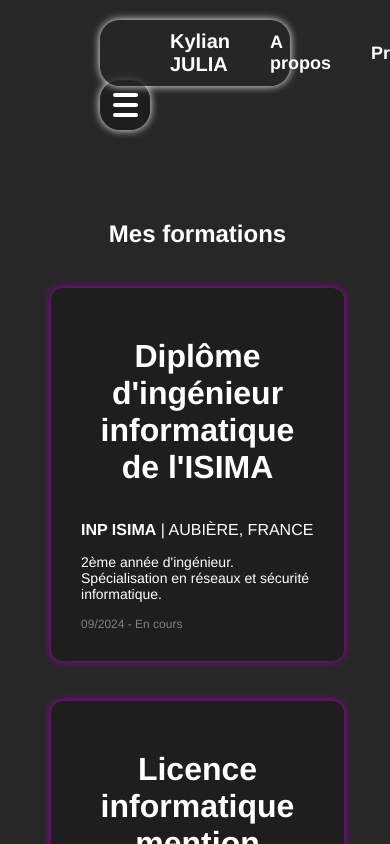
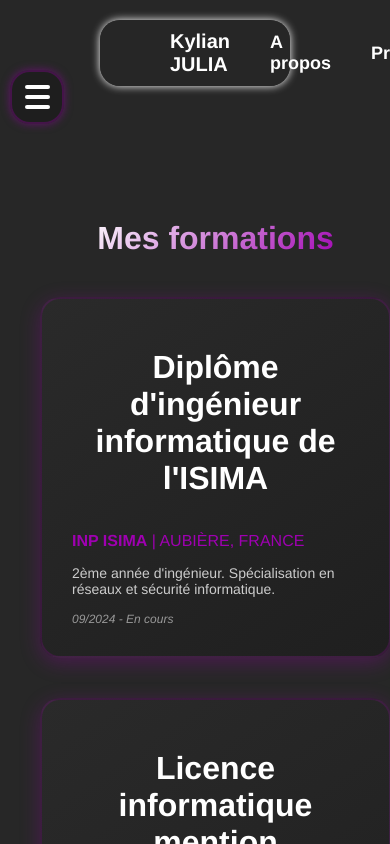
Before and after one commit to kylianjoff/kylianjulia, an Angular app in the folder kylianjulia/: page /about in a window 390 px wide. Shown: the top 844 px of the page. Built offline with nearby package versions, Linux system fonts and the light colour scheme; what ngx-markdown would draw is missing.

Commit message:
Refonte style about

```diff
--- a/kylianjulia/src/app/about/about.css
+++ b/kylianjulia/src/app/about/about.css
@@ -1,6 +1,8 @@
 main {
     margin-top: 80px;
     margin-bottom: 40px;
+    background: #272727;
+    min-height: 100vh;
 }
 
 .menu {
@@ -10,8 +12,8 @@ main {
     border-radius: 20px;
     background-color: #1e1e1edb;
     color: #fff;
-    box-shadow: 0 0 8px #fff;
-    border: none;
+    box-shadow: 0 0 8px rgba(159, 0, 177, 0.5);
+    border: 2px solid rgba(159, 0, 177, 0.3);
     cursor: pointer;
     display: flex;
     align-items: center;
@@ -19,6 +21,12 @@ main {
     justify-content: center;
     font-size: 24px;
     z-index: 100;
+    transition: all 0.3s ease;
+}
+
+.menu:hover {
+    box-shadow: 0 0 15px rgba(159, 0, 177, 0.7);
+    border-color: #9f00b1;
 }
 
 .menu-btn {
@@ -36,6 +44,11 @@ main {
     background-color: #fff;
     border-radius: 2px;
     margin: 3px 0;
+    transition: background-color 0.3s ease;
+}
+
+.menu:hover .menu-bar {
+    background-color: #9f00b1;
 }
 
 .menu-content {
@@ -50,53 +63,178 @@ main {
     color: #fff;
     text-decoration: none;
     font-size: 18px;
-    transition: color 0.3s;
+    transition: color 0.3s ease;
+}
+
+.menu-content a:hover {
+    color: #9f00b1;
 }
 
 /* Contenu de la page */
-
 .content {
-    padding : 20px;
+    padding: 20px;
     margin: 0 80px;
     display: flex;
     flex-direction: column;
-    gap: 40px;
+    gap: 80px;
 }
 
 section h2 {
     font-size: 32px;
     margin: 20px 0;
     text-align: center;
+    color: #fff;
 }
 
-.formation, .experience {
+/* Sections formations et expériences */
+.c-formation, .c-experience {
+    width: 50vw;
+    margin: 10px auto;
+    padding: 20px 0;
+    color: #fff;
     display: flex;
-    flex-direction: row;
+    flex-direction: column;
+    align-items: center;
+    position: relative;
 }
 
-.col-g {
-    width: 20vw;
-    text-align: right;
-    margin: 0 20px;
+.c-formation h1,
+.c-experience h1 {
+    position: sticky;
+    top: 10vh;
+    z-index: 10;
+    padding: 10px 0;
+    margin-top: 80px;
+    margin-bottom: 30px;
+    font-size: clamp(2rem, 5vw, 3rem);
+    background: linear-gradient(135deg, #ffffff 0%, #9f00b1 100%);
+    -webkit-background-clip: text;
+    -webkit-text-fill-color: transparent;
+    background-clip: text;
 }
 
-.col-d {
-    width: 80vw;
-    text-align: left;
-    margin: 0 20px;
+.c-formation__list,
+.c-experience__list {
+    list-style: none;
+    padding: 0;
+    margin: 0;
+    display: grid;
+    grid-gap: 40px;
+    position: relative;
+    padding-bottom: 50vh;
+}
+
+.c-formation__item,
+.c-experience__item {
+    position: sticky;
+    top: 30vh;
+    background: linear-gradient(145deg, #2a2a2a 0%, #1f1f1f 100%);
+    border-radius: 20px;
+    padding: 30px;
+    color: #fff;
+    box-shadow: 0 5px 20px rgba(159, 0, 177, 0.3);
+    border: 2px solid rgba(159, 0, 177, 0.2);
+    width: 100%;
+    box-sizing: border-box;
+    min-height: 300px;
+    margin: 0 auto;
+    transition: transform 0.5s ease, box-shadow 0.5s ease;
+}
+
+.c-formation__item:hover,
+.c-experience__item:hover {
+    border-color: #9f00b1;
+    box-shadow: 0 10px 30px rgba(159, 0, 177, 0.5);
+}
+
+.c-formation__item-info,
+.c-experience__item-info {
+    display: flex;
+    flex-direction: column;
+    justify-content: center;
+    gap: 15px;
+    overflow: hidden;
+}
+
+.c-experience__item-info ul {
+    list-style: none;
+    padding: 0;
+    margin: 15px 0;
+}
+
+.c-experience__item-info ul li {
+    position: relative;
+    padding-left: 25px;
+    margin-bottom: 8px;
+    font-size: 14px;
+    line-height: 1.4;
+    color: #fff;
+    transition: color 0.3s ease;
+}
+
+.c-experience__item-info ul li::before {
+    content: "➜";
+    position: absolute;
+    left: 0;
+    top: 0;
+    color: #fff;
+    font-weight: bold;
+    transition: color 0.3s ease, transform 0.2s ease;
+}
+
+.c-experience__item-info ul li:hover::before {
+    color: #9f00b1;
+    transform: translateX(3px);
+}
+
+.c-formation__item-title,
+.c-experience__item-title {
+    font-size: 28px;
+    font-weight: bold;
+    color: #fff;
+}
+
+.c-formation__item-subtitle,
+.c-experience__item-subtitle {
+    font-size: 16px;
+    text-transform: uppercase;
+    color: #9f00b1;
+}
+
+.c-formation__item-excerpt,
+.c-experience__item-excerpt {
+    font-size: 14px;
+    color: #ccc;
+}
+
+.c-formation__item-period,
+.c-experience__item-period {
+    font-size: 12px;
+    color: #999;
+    font-style: italic;
 }
 
 /* Section compétences */
-
 #competences {
     display: flex;
     flex-direction: column;
     align-items: center;
-  gap: 40px;
-  width: 50vw;
-  margin: auto;
+    gap: 60px;
+    width: 100%;
+    max-width: 1200px;
+    margin: 40px auto;
+    padding: 40px 20px;
     color: white;
     background: #272727;
+}
+
+#competences h2 {
+    font-size: clamp(2rem, 5vw, 3rem);
+    background: linear-gradient(135deg, #ffffff 0%, #9f00b1 100%);
+    -webkit-background-clip: text;
+    -webkit-text-fill-color: transparent;
+    background-clip: text;
+    margin-bottom: 20px;
 }
 
 .competence {
@@ -107,42 +245,57 @@ section h2 {
 }
 
 .competence h3 {
+    font-size: 1.5rem;
+    color: #9f00b1;
+    margin-bottom: 20px;
     text-decoration: underline;
-  margin-bottom: 10px;
+    text-underline-offset: 8px;
 }
 
 .list-competences {
     display: flex;
     gap: 1rem;
     white-space: nowrap;
-  margin: 20px 0 10px 0;
     width: fit-content;
-  animation: loop 5s linear infinite;
+    animation: scroll-left 20s linear infinite;
+}
+
+/* Duplique le contenu pour un scroll infini sans coupure */
+.competence:not(.reverse) .list-competences {
+    animation: scroll-left 20s linear infinite;
+}
+
+.competence.reverse .list-competences {
+    animation: scroll-right 20s linear infinite;
 }
 
 .list-competences span {
-  border: 1px solid white;
-  padding: 8px 20px;
-  display: flex;
+    border: 2px solid rgba(159, 0, 177, 0.5);
+    background: linear-gradient(145deg, #2a2a2a 0%, #1f1f1f 100%);
+    padding: 10px 24px;
+    border-radius: 8px;
+    display: inline-flex;
     align-items: center;
-  gap: 0 0.2rem;
-  font-size: 0.9rem;
-  transition: 0.4s ease-in-out;
+    font-size: 0.95rem;
+    transition: all 0.3s ease;
+    color: #fff;
 }
 
 .list-competences span:hover {
     transform: scale(1.1);
     border-color: #9f00b1;
-  box-shadow: 0 0 8px #9f00b1;
+    box-shadow: 0 0 15px rgba(159, 0, 177, 0.6);
+    background: linear-gradient(145deg, #3a3a3a 0%, #2f2f2f 100%);
     cursor: pointer;
 }
 
+/* Dégradés pour masquer les bords */
 .competence::before,
 .competence::after {
     content: "";
     position: absolute;
     top: 0;
-  width: 100px;
+    width: 150px;
     height: 100%;
     z-index: 2;
     pointer-events: none;
@@ -158,64 +311,90 @@ section h2 {
     background: linear-gradient(to left, #272727 0%, transparent 100%);
 }
 
-.fade {
-  position: absolute;
-  inset: 0;
-  pointer-events: none;
+/* Animations de défilement */
+@keyframes scroll-left {
+    0% {
+        transform: translateX(0);
+    }
+    100% {
+        transform: translateX(-50%);
+    }
 }
 
-@keyframes loop {
+@keyframes scroll-right {
     0% {
-    transform: translateX(0%);
+        transform: translateX(-50%);
     }
     100% {
-    transform: translate(-50%);
+        transform: translateX(0);
     }
 }
 
 /* Section associatif */
-
 #associatif {
     display: flex;
     flex-direction: column;
     align-items: center;
-  gap: 30px;
+    gap: 40px;
     text-align: center;
+    padding: 40px 20px;
+}
+
+#associatif h2 {
+    font-size: clamp(2rem, 5vw, 3rem);
+    background: linear-gradient(135deg, #ffffff 0%, #9f00b1 100%);
+    -webkit-background-clip: text;
+    -webkit-text-fill-color: transparent;
+    background-clip: text;
 }
 
 .assos {
     display: flex;
     flex-direction: column;
     align-items: center;
+    width: 100%;
+    max-width: 900px;
 }
 
 .logos {
-  display: flex;
-  flex-wrap: wrap;
-  justify-content: center;
+    display: grid;
+    grid-template-columns: repeat(auto-fit, minmax(120px, 1fr));
+    gap: 10px;
     list-style: none;
     padding: 0;
-  margin: 0;
+    margin: 0 0 20px 0;
+    width: 100%;
 }
 
 .logos li {
-  width: 10vw;
-  height: 10vw;
-  background: #7171712e;
+    aspect-ratio: 1;
+    background: rgba(113, 113, 113, 0.18);
     display: flex;
     justify-content: center;
     align-items: center;
-  transition: background 0.3s ease;
+    transition: all 0.3s ease;
+    border-radius: 10px;
+    border: 2px solid transparent;
+}
+
+.logos li:hover {
+    background: rgba(113, 113, 113, 0.35);
+}
+
+.logos li.active {
+    background: rgba(113, 113, 113, 0.44);
+    border: 2px solid #9f00b1;
+    box-shadow: 0 0 15px rgba(159, 0, 177, 0.4);
 }
 
 .logos img {
-  width: 8vw;
-  height: 8vw;
+    width: 80%;
+    height: 80%;
     object-fit: contain;
     cursor: pointer;
     transition: transform 0.3s ease, filter 0.3s ease;
     filter: grayscale(85%);
-  border-radius: 20%;
+    border-radius: 15%;
 }
 
 .logos img:hover {
@@ -228,33 +407,29 @@ section h2 {
     transform: scale(1.1);
 }
 
-.logos li.active {
-  background: #71717170;
-  border: 2px solid #272727;
-}
-
 .infos {
-  background: #7171712e;
-  padding: 20px;
-  border-radius: 0 0 20px 20px;
-  width: 50vw;
-  box-shadow: 0 0 10px rgba(0, 0, 0, 0.1);
+    background: linear-gradient(145deg, #2a2a2a 0%, #1f1f1f 100%);
+    padding: 30px;
+    border-radius: 20px;
+    width: 100%;
+    box-shadow: 0 5px 20px rgba(159, 0, 177, 0.3);
+    border: 2px solid rgba(159, 0, 177, 0.2);
     transition: all 0.3s ease;
 }
 
 .infos ul {
     list-style: none;
     padding: 0;
-  margin-top: 10px;
+    margin-top: 20px;
     text-align: left;
 }
 
 .infos ul li {
     position: relative;
     padding-left: 25px;
-  margin-bottom: 8px;
+    margin-bottom: 12px;
     font-size: 1rem;
-  line-height: 1.4;
+    line-height: 1.5;
 }
 
 .infos ul li::before {
@@ -272,42 +447,67 @@ section h2 {
 }
 
 .infos h3 {
-    font-size: 32px;
+    font-size: 2rem;
     font-weight: bold;
+    color: #fff;
+    margin-bottom: 10px;
 }
 
 .infos h4 {
-    font-size: 24px;
+    font-size: 1.3rem;
+    color: #9f00b1;
+    margin-bottom: 10px;
 }
 
 .infos h5 {
-    font-size: 16px;
-    margin-bottom: 30px;
+    font-size: 1rem;
+    color: #ccc;
+    margin-bottom: 20px;
 }
 
-/* Boutons pour voir mes CV en PDF */
+/* Section CV */
+#moncv {
+    padding: 40px 20px;
+}
+
+#moncv h2 {
+    font-size: clamp(2rem, 5vw, 3rem);
+    background: linear-gradient(135deg, #ffffff 0%, #9f00b1 100%);
+    -webkit-background-clip: text;
+    -webkit-text-fill-color: transparent;
+    background-clip: text;
+    margin-bottom: 40px;
+}
+
 .tel-cv {
     display: flex;
     flex-direction: row;
-    gap: 20px;
+    gap: 30px;
     justify-content: center;
+    flex-wrap: wrap;
 }
 
 .tel-cv button {
-    position: relative; /* nécessaire pour le pseudo-élément */
-    font-size: 22px;
+    position: relative;
+    font-size: 1.2rem;
     text-align: center;
     align-items: center;
-    border: none;
-    border-radius: 10px;
-    background-color: #3e3e3edb;
+    border: 2px solid rgba(159, 0, 177, 0.3);
+    border-radius: 15px;
+    background: linear-gradient(145deg, #2a2a2a 0%, #1f1f1f 100%);
     color: #fff;
     cursor: pointer;
-    width: 200px;
-    height: 60px;
-    box-shadow: 0 0 1px #9f00b1;
-    transition: 0.3s ease-in-out;
-    overflow: hidden; /* pour contenir le pseudo-élément */
+    width: 250px;
+    height: 70px;
+    box-shadow: 0 5px 15px rgba(159, 0, 177, 0.2);
+    transition: all 0.3s ease;
+    overflow: hidden;
+}
+
+.tel-cv button:hover {
+    border-color: #9f00b1;
+    box-shadow: 0 10px 25px rgba(159, 0, 177, 0.4);
+    transform: translateY(-5px);
 }
 
 .tel-cv button::before {
@@ -318,30 +518,26 @@ section h2 {
     width: 100%;
     height: 100%;
     opacity: 0;
-    transition: 0.3s ease-in-out;
-    border-radius: 10px;
+    transition: opacity 0.3s ease;
+    border-radius: 13px;
     z-index: 0;
     background-size: cover;
     background-position: center;
-    filter: drop-shadow(0 0 8px #9f00b1); /* effet fluorescent */
 }
 
 .tel-cv button:hover::before {
-    opacity: 0.8; /* rend le drapeau visible au hover */
+    opacity: 0.3;
 }
 
-/* Texte au-dessus du drapeau */
 .tel-cv button span {
     position: relative;
-    z-index: 1; /* pour que le texte reste au-dessus du drapeau */
+    z-index: 1;
 }
 
-/* Drapeau français */
 .tel-cv button.french::before {
     background-image: url('https://upload.wikimedia.org/wikipedia/en/c/c3/Flag_of_France.svg');
 }
 
-/* Drapeau moitié US / moitié UK */
 .tel-cv button.english::before {
     background-image: url('https://upload.wikimedia.org/wikipedia/commons/a/a4/Flag_of_the_United_Kingdom.svg'),
                       url('https://upload.wikimedia.org/wikipedia/en/a/a4/Flag_of_the_United_States.svg');
@@ -350,8 +546,7 @@ section h2 {
     background-repeat: no-repeat, no-repeat;
 }
 
-/* Modal pdf cv */
-
+/* Modal PDF CV */
 .bg-CV-PDF {
     position: fixed;
     display: flex;
@@ -360,7 +555,8 @@ section h2 {
     align-items: center;
     top: 0;
     left: 0;
-  background: rgba(0, 0, 0, 0.5);
+    background: rgba(0, 0, 0, 0.8);
+    backdrop-filter: blur(5px);
     height: 100vh;
     width: 100vw;
     z-index: 1000;
@@ -368,8 +564,9 @@ section h2 {
 
 .modal-CV {
     position: relative;
-  background-color: #1e1e1e;
-  border-radius: 12px;
+    background: linear-gradient(145deg, #2a2a2a 0%, #1f1f1f 100%);
+    border: 2px solid rgba(159, 0, 177, 0.3);
+    border-radius: 20px;
     padding: 20px;
     width: 70vw;
     height: 80vh;
@@ -377,7 +574,7 @@ section h2 {
     flex-direction: column;
     align-items: center;
     color: #fff;
-  box-shadow: 0 0 20px rgba(0, 0, 0, 0.5);
+    box-shadow: 0 0 40px rgba(159, 0, 177, 0.5);
     overflow-y: auto;
 }
 
@@ -392,7 +589,8 @@ section h2 {
 }
 
 .modal-content h2 {
-  margin-bottom: 15px;
+    margin-bottom: 20px;
+    color: #9f00b1;
 }
 
 .cv-container {
@@ -402,7 +600,8 @@ section h2 {
     justify-content: center;
     align-items: center;
     overflow: hidden;
-  border-radius: 0.5rem;
+    border-radius: 10px;
+    background: #1a1a1a;
 }
 
 .cv-container object {
@@ -415,10 +614,34 @@ section h2 {
 
 .close {
     position: absolute;
-    top: 10px;
-    right: 10px;
-    width: 30px;
-    height: 30px;
+    top: 15px;
+    right: 15px;
+    width: 35px;
+    height: 35px;
+    cursor: pointer;
+    font-size: 28px;
+    font-weight: bold;
+    color: #fff;
+    border-radius: 50%;
+    display: flex;
+    align-items: center;
+    justify-content: center;
+    transition: all 0.2s ease;
+    background: rgba(159, 0, 177, 0.2);
+}
+
+.close:hover {
+    transform: scale(1.3);
+    background: rgba(159, 0, 177, 0.4);
+    color: #9f00b1;
+}
+
+.why {
+    position: absolute;
+    top: 15px;
+    left: 15px;
+    width: 35px;
+    height: 35px;
     cursor: pointer;
     font-size: 24px;
     font-weight: bold;
@@ -427,215 +650,120 @@ section h2 {
     display: flex;
     align-items: center;
     justify-content: center;
-    transition: 0.2s ease-in-out;
-}
-
-.close:hover {
-    transform: scale(1.4);
-}
-
-.why {
-  position: absolute;
-  top: 10px;
-  left: 10px;
-  width: 30px;
-  height: 30px;
-  cursor: pointer;
-  font-size: 24px;
-  font-weight: bold;
-  color: #fff;
-  border-radius: 50%;
-  display: flex;
-  align-items: center;
-  justify-content: center;
-  transition: 0.2s ease-in-out;
+    transition: all 0.2s ease;
+    background: rgba(159, 0, 177, 0.2);
 }
 
 .why:hover {
-  transform: scale(1.4);
+    transform: scale(1.3);
+    background: rgba(159, 0, 177, 0.4);
+    color: #9f00b1;
 }
 
 .why-content {
-  background-color: rgba(0, 0, 0, 0.2);
-  padding: 10px;
-  border-radius: 10px;
-  width: 30vw;
+    background-color: rgba(0, 0, 0, 0.9);
+    border: 2px solid rgba(159, 0, 177, 0.3);
+    padding: 20px;
+    border-radius: 15px;
+    max-width: 400px;
     position: absolute;
-  top: 10px;
-  left: 40px;
+    top: 15px;
+    left: 60px;
     display: none;
     flex-direction: column;
     justify-content: center;
-  align-items: center;
-  transition: 0.2s ease-in-out;
+    align-items: flex-start;
+    transition: all 0.3s ease;
+    box-shadow: 0 5px 20px rgba(0, 0, 0, 0.5);
+    z-index: 1001;
 }
 
-.why:hover + .why-content {
-  display: flex;
-}
-
+.why:hover + .why-content,
 .why-content:hover {
     display: flex;
 }
 
-.why-content:hover + .why {
-  transform: scale(1.4);
+.why-content p {
+    margin: 5px 0;
+    text-align: left;
 }
 
 .why-content a {
     text-decoration: none;
     color: #9f00b1;
+    transition: color 0.2s ease;
 }
 
 .why-content a:hover {
-  font-weight: bold;
+    color: #bf00d1;
+    text-decoration: underline;
 }
 
-/* Scroll pour les expériences et les formations */
-
-/* --- Sections --- */
-.c-formation, .c-experience {
-  width: 50vw;
-  margin: 10px auto;
-  padding: 20px 0;
-  color: #fff;
-  display: flex;
-  flex-direction: column;
-  align-items: center;
-  position: relative;
+/* Responsive */
+@media (max-width: 1024px) {
+    .content {
+        margin: 0 40px;
     }
 
-.c-formation h1,
-.c-experience h1 {
-  position: sticky;
-  top: 10vh; /* distance depuis le haut */
-  z-index: 10;
-  padding: 10px 0;     /* optionnel, pour espace */
-  margin-top: 80px;        /* supprimer margin-top énorme */
-  margin-bottom: 30px;
+    .c-formation,
+    .c-experience {
+        width: 70vw;
     }
 
-/* --- List --- */
-.c-formation__list,
-.c-experience__list {
-  list-style: none;
-  padding: 0;
-  margin: 0;
-  display: grid;
-  grid-gap: 40px;
-  position: relative;          /* pour que sticky se limite au parent */
-  padding-bottom: 50vh;       /* espace pour que le dernier item ne dépasse pas */
-}
-
-/* --- Items --- */
-.c-formation__item,
-.c-experience__item {
-  position: sticky;
-  top: 30vh; /* distance depuis le haut de la fenêtre */
-  background: #1e1e1e;
-  border-radius: 12px;
-  padding: 30px;
-  color: #fff;
-  box-shadow: 0 0 8px #9f00b1;
-
-  /* ⚡ Fix largeur */
-  width: 100%;          /* Remplit le container parent */
-  box-sizing: border-box;
-  min-height: 300px;    /* Hauteur minimale pour éviter les cartes trop petites */
-  margin: 0 auto;       /* Centre les cartes */
-
-  transition: transform 0.5s ease, box-shadow 0.5s ease;
-}
-
-/* Pour créer l’effet “pile de cartes” */
-.c-formation__item:not(:last-child),
-.c-experience__item:not(:last-child) {
-  animation: scale-down 1s ease forwards;
-}
-
-.c-formation__item-info,
-.c-experience__item-info {
-  display: flex;
-  flex-direction: column;
-  justify-content: center;   /* centre verticalement le contenu */
-  gap: 15px;
-  overflow: hidden;
-}
-
-/* Style pour les détails de chaque expérience */
-.c-experience__item-info ul li {
-  position: relative;
-  padding-left: 25px; /* espace pour la flèche */
-  margin-bottom: 8px;
-  font-size: 14px;
-  line-height: 1.4;
-  list-style: none; /* on supprime les puces classiques */
-  color: #fff;
-  transition: color 0.3s ease;
-}
-
-/* Flèche avant chaque item */
-.c-experience__item-info ul li::before {
-  content: "➜"; /* flèche */
-  position: absolute;
-  left: 0;
-  top: 0;
-  color: #fff; /* couleur par défaut */
-  font-weight: bold;
-  transition: color 0.3s ease, transform 0.2s ease;
-}
-
-/* Changement de couleur et léger mouvement au hover */
-.c-experience__item-info ul li:hover::before {
-  color: #9f00b1;
-  transform: translateX(3px);
-}
-
-.c-formation__item-title,
-.c-experience__item-title {
-  font-size: 28px;
-  font-weight: bold;
-}
-
-.c-formation__item-subtitle,
-.c-experience__item-subtitle {
-  font-size: 16px;
-  text-transform: uppercase;
-}
-
-.c-formation__item-excerpt,
-.c-experience__item-excerpt {
-  font-size: 14px;
-}
-
-.c-formation__item-period,
-.c-experience__item-period {
-  font-size: 12px;
-  color: gray;
-}
-
-/* --- Animation --- */
-@keyframes scale-down {
-  0%, 75% {
-    transform: scale(1);
-  }
-  100% {
-    transform: scale(1);
+    .menu {
+        left: 20px;
     }
 }
 
+@media (max-width: 768px) {
+    .menu {
+        top: 70px;
+        left: 10px;
+    }
 
+    .content {
+        margin: 0 20px;
+        gap: 60px;
+    }
 
-/* --- Responsive --- */
-@media (max-width: 768px) {
+    .c-formation,
+    .c-experience {
+        width: 90vw;
+    }
+
     .c-formation__item,
     .c-experience__item {
         position: relative;
         top: 0;
+        min-height: auto;
     }
 
-  .c-formation::before,
-  .c-experience::before {
-    display: none;
+    .logos {
+        grid-template-columns: repeat(auto-fit, minmax(100px, 1fr));
+    }
+
+    .infos {
+        width: 100%;
+    }
+
+    .tel-cv {
+        flex-direction: column;
+        align-items: center;
+    }
+
+    .tel-cv button {
+        width: 200px;
+        height: 60px;
+    }
+
+    .modal-CV {
+        width: 90vw;
+        height: 90vh;
+    }
+
+    .why-content {
+        max-width: 250px;
+        left: 50px;
+        font-size: 0.9rem;
     }
 }
```
Also changed, not shown: kylianjulia/src/app/about/about.ts (+11 -0 lines). Lines whose indentation alone changed are shown as unchanged.
